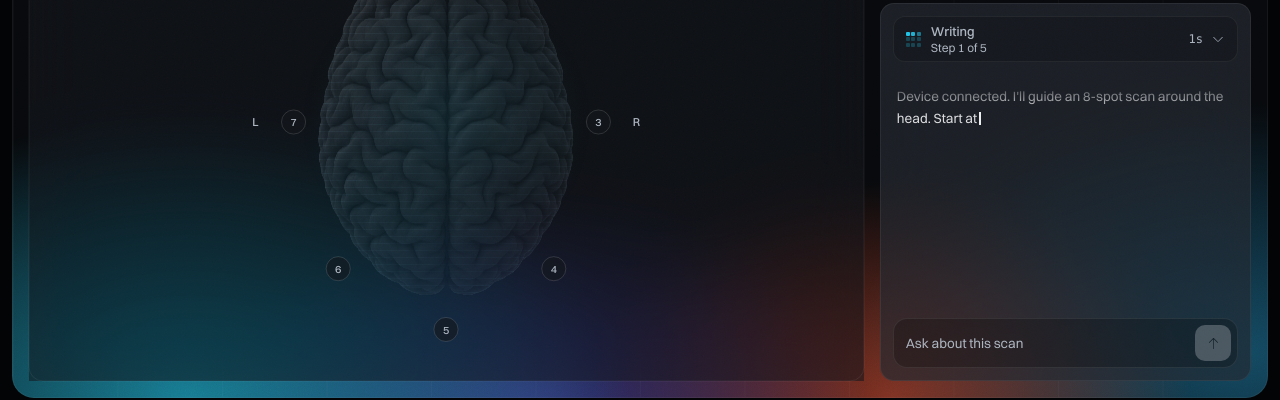
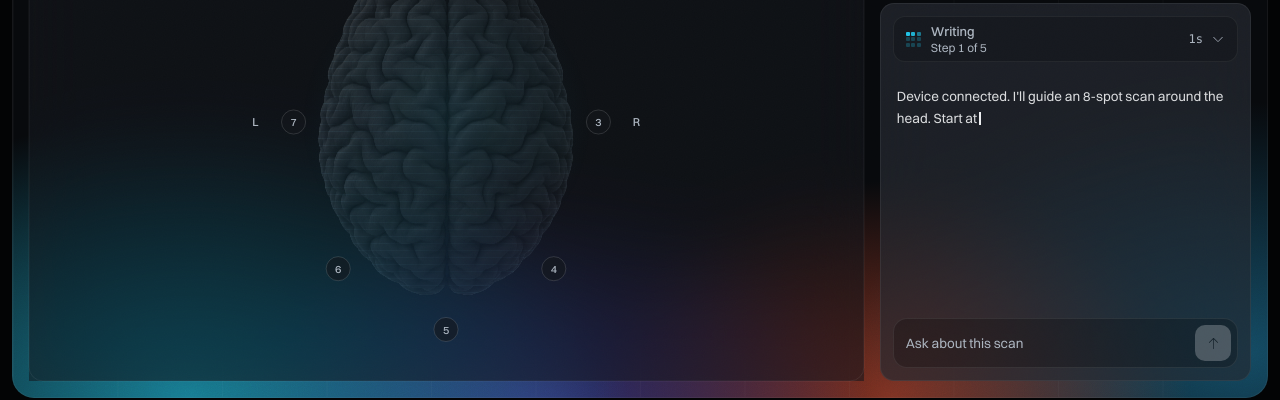
Before and after one commit to at350/hackprinceton-fall-2026, a Next.js app: page / in a window 1280 px wide. Shown: the part 390-790 px from the top of the page. Built offline with nearby package versions, Linux system fonts and the light colour scheme.

Commit message:
Agent chat: fade the top edge only when earlier messages are scrolled out of view

```diff
--- a/components/AgentPanel.tsx
+++ b/components/AgentPanel.tsx
@@ -288,13 +288,18 @@ function Composer() {
   );
 }
 
+const FADE = "linear-gradient(to bottom, transparent 0, black 24px)";
+
 export function AgentPanel() {
   const messages = useDash((s) => s.messages);
   const scroller = useRef<HTMLDivElement>(null);
+  const [clipped, setClipped] = useState(false);
 
   useEffect(() => {
     const el = scroller.current;
-    if (el) el.scrollTop = el.scrollHeight;
+    if (!el) return;
+    el.scrollTop = el.scrollHeight;
+    setClipped(el.scrollTop > 4);
   }, [messages]);
 
   return (
@@ -307,11 +312,10 @@ export function AgentPanel() {
       <Status />
       <div
         ref={scroller}
+        onScroll={(e) => setClipped(e.currentTarget.scrollTop > 4)}
         className="scroll-thin mt-2 flex min-h-0 flex-1 flex-col gap-3.5 overflow-y-auto px-4 pt-4 pb-3"
-        style={{
-          maskImage: "linear-gradient(to bottom, transparent 0, transparent 10px, black 40px)",
-          WebkitMaskImage: "linear-gradient(to bottom, transparent 0, transparent 10px, black 40px)",
-        }}
+        // Fade the top edge only when earlier messages are scrolled out of view.
+        style={clipped ? { maskImage: FADE, WebkitMaskImage: FADE } : undefined}
       >
         {messages.map((m) => (
           <Message key={m.id} m={m} />
```
